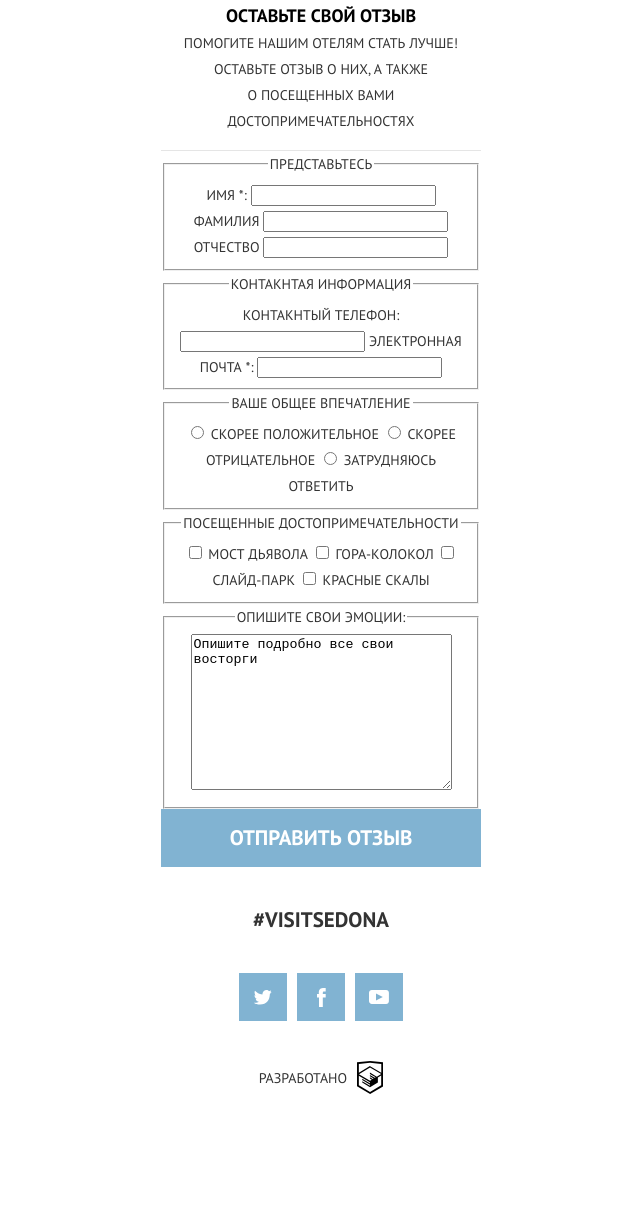
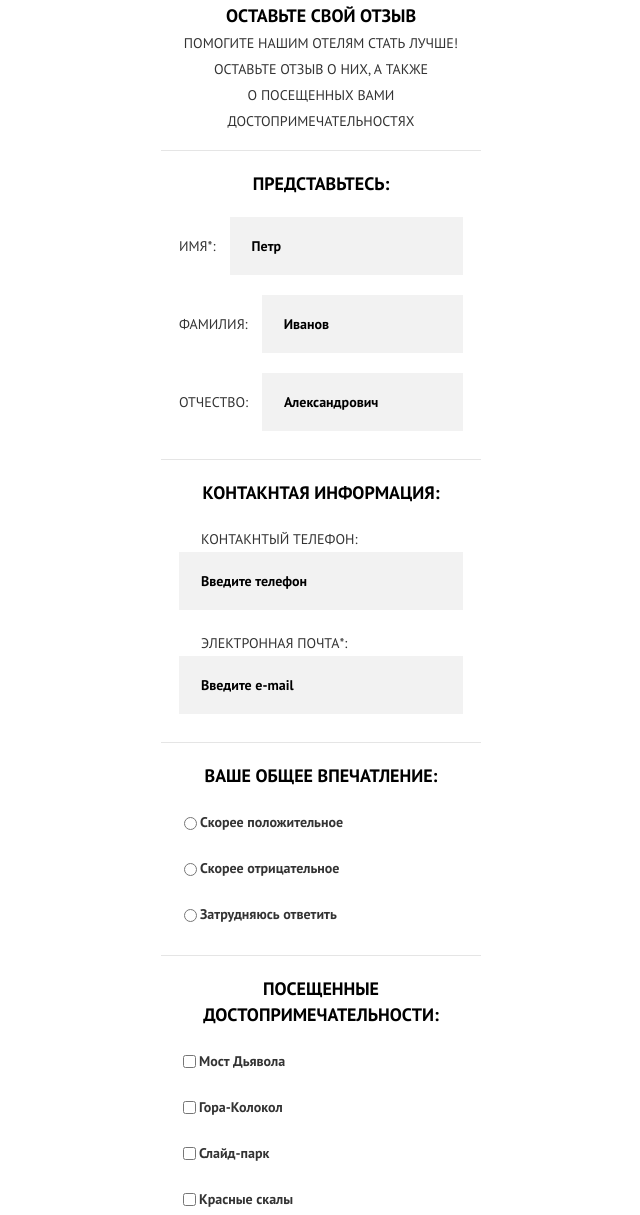
Before and after one commit to sazarubin/html-school, a website: page form.html in a window 1280 px wide. Shown: the part 246-1461 px from the top of the page, without its empty margins (319-959 px from the left). Before the commit the page ends 1381 px from the top, so only its background shows below. Drawn offline with Linux system fonts and the light colour scheme.

Commit message:
basic form styling

```diff
--- a/css/blocks/form.css
+++ b/css/blocks/form.css
@@ -1,4 +1,62 @@
 .feedback-lead {
     padding-bottom: 16px;
+    padding-left: 18px;
+    padding-right: 18px;
     border-bottom: 1px solid #e5e5e5;
 }
+
+.feedback-fieldset,
+.submit-button-wrapper {
+    padding-left: 18px;
+    padding-right: 18px;
+}
+
+.feedback-fieldset {
+    padding-bottom: 28px;
+}
+
+.feedback-fieldset:not(:last-of-type) {
+    border-bottom: 1px solid #e5e5e5;
+}
+
+.feedback-fieldset, .feedback-fieldset legend {
+    padding-top: 20px;
+}
+
+.feedback-comment {
+    height: 160px;
+    padding: 13px 20px;
+    font-weight: bold;
+}
+
+.form-control {
+    display: flex;
+    align-items: center;
+}
+
+.form-control:not(:last-child) {
+    margin-bottom: 20px;
+}
+
+.form-control.vertical {
+    flex-direction: column;
+    align-items: flex-start;
+}
+
+.form-control.vertical .form-control-label,
+.form-control .input-text {
+    padding-left: 22px;
+}
+
+.form-control-label {
+    display: inline-block;
+    flex-shrink: 0;
+    text-align: start;
+    margin-right: 14px;
+}
+
+input[type="checkbox"] + .form-control-label,
+input[type="radio"] + .form-control-label {
+    text-transform: none;
+    font-weight: bold;
+}
--- a/css/blocks/mixins.css
+++ b/css/blocks/mixins.css
@@ -12,3 +12,19 @@
   color: #ffffff;
   border: none;
 }
+
+.textarea, .input-text {
+  width: 100%;
+  background-color: #f2f2f2;
+  border-radius: 0;
+  border: none;
+}
+
+.input-text {
+  height: 58px;
+}
+
+.input-text::placeholder {
+  font-weight: bold;
+  color: #000000;
+}
--- a/css/reset.css
+++ b/css/reset.css
@@ -22,3 +22,18 @@ button {
 h2, h3, h4, p {
   margin: 0;
 }
+
+fieldset {
+  margin: 0;
+  padding: 0;
+  border: none;
+}
+
+legend {
+  padding: 0;
+  font-weight: bold;
+}
+
+textarea, input {
+  font: inherit;
+}
--- a/form.html
+++ b/form.html
@@ -180,77 +180,85 @@
         Помогите нашим отелям стать лучше! оставьте отзыв о&nbsp;них, а&nbsp;также о&nbsp;посещенных вами достопримечательностях
       </div>
     </div>
-    <form>
-      <fieldset>
-        <legend>Представьтесь</legend>
-        <label>
-          Имя
-          <abbr aria-required aria-label="required">*</abbr>:
-          <input type="text" name="lastName">
+    <form class="feedeback-form">
+      <fieldset class="feedback-fieldset">
+        <legend class="title">Представьтесь:</legend>
+        <label class="form-control">
+          <span class="form-control-label">
+            Имя<abbr aria-required aria-label="required">*</abbr>:
+          </span>
+          <input class="input-text" type="text" name="lastName" placeholder="Петр">
         </label>
-        <label>
-          Фамилия
-          <input type="text"></label>
-        <label>
-          Отчество
-          <input type="text">
+        <label class="form-control">
+          <span class="form-control-label">
+            Фамилия:
+          </span>
+          <input class="input-text" type="text" placeholder="Иванов">
+        </label>
+        <label class="form-control">
+          <span class="form-control-label">Отчество:</span>
+          <input class="input-text" type="text" placeholder="Александрович">
         </label>
       </fieldset>
 
-      <fieldset>
-        <legend>Контакнтая информация</legend>
-        <label>
-          Контакнтый телефон:
-          <input type="tel">
+      <fieldset class="feedback-fieldset">
+        <legend class="title">Контакнтая информация:</legend>
+        <label class="form-control vertical">
+          <span class="form-control-label">Контакнтый телефон:</span>
+          <input class="input-text" type="tel" placeholder="Введите телефон">
         </label>
-        <label>
-          Электронная почта
-          <abbr aria-required aria-label="required">*</abbr>:
-          <input type="email">
-        </label>
-      </fieldset>
-      <fieldset>
-        <legend>Ваше общее впечатление</legend>
-        <label>
-          <input type="radio">
-          Скорее положительное
-        </label>
-        <label>
-          <input type="radio">
-          Скорее отрицательное
-        </label>
-        <label>
-          <input type="radio">
-          Затрудняюсь ответить
+        <label class="form-control vertical">
+          <span class="form-control-label">
+            Электронная почта<abbr aria-required aria-label="required">*</abbr>:
+          </span>
+          <input class="input-text" type="email" placeholder="Введите e-mail">
         </label>
       </fieldset>
 
-      <fieldset>
-        <legend>Посещенные достопримечательности</legend>
-        <label>
-          <input type="checkbox">
-          Мост Дьявола
+      <fieldset class="feedback-fieldset">
+        <legend class="title">Ваше общее впечатление:</legend>
+        <label class="form-control">
+          <input type="radio">
+          <span class="form-control-label">Скорее положительное</span>
         </label>
-        <label>
-          <input type="checkbox">
-          Гора-Колокол
+        <label class="form-control">
+          <input type="radio">
+          <span class="form-control-label">Скорее отрицательное</span>
         </label>
-        <label>
-          <input type="checkbox">
-          Слайд-парк
-        </label>
-        <label>
-          <input type="checkbox">
-          Красные скалы
+        <label class="form-control">
+          <input type="radio">
+          <span class="form-control-label">Затрудняюсь ответить</span>
         </label>
       </fieldset>
 
-      <fieldset>
-        <legend>Опишите свои эмоции:</legend>
-        <textarea name=""cols="30" rows="10">Опишите подробно все свои восторги</textarea>
+      <fieldset class="feedback-fieldset">
+        <legend class="title">Посещенные достопримечательности:</legend>
+        <label class="form-control">
+          <input type="checkbox">
+          <span class="form-control-label">Мост Дьявола</span>
+        </label>
+        <label class="form-control">
+          <input type="checkbox">
+          <span class="form-control-label">Гора-Колокол</span>
+        </label>
+        <label class="form-control">
+          <input type="checkbox">
+          <span class="form-control-label">Слайд-парк</span>
+        </label>
+        <label class="form-control">
+          <input type="checkbox">
+          <span class="form-control-label">Красные скалы</span>
+        </label>
       </fieldset>
 
-      <button class="button" type="submit">Отправить отзыв</button>
+      <fieldset class="feedback-fieldset">
+        <legend class="title">Опишите свои эмоции:</legend>
+        <textarea class="textarea feedback-comment" name="comment"cols="30" rows="10">Опишите подробно все свои восторги</textarea>
+      </fieldset>
+
+      <div class="submit-button-wrapper">
+        <button class="button" type="submit">Отправить отзыв</button>
+      </div>
     </form>
   </main>
 
```
